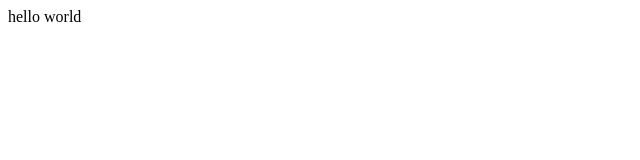
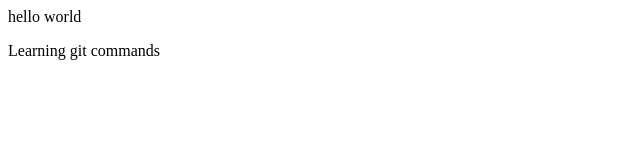
Before and after one commit to maarij-mushtaq/Learning, a plain HTML site: page index.html in a window 1280 px wide. Shown: the whole page, without its empty margins (0-640 px from the left). Drawn offline with Linux system fonts and the light colour scheme.

Commit message:
Learning commands message

```diff
--- a/index.html
+++ b/index.html
@@ -1 +1,2 @@
 <p>hello world</p>
+<p>Learning git commands</p>
```
